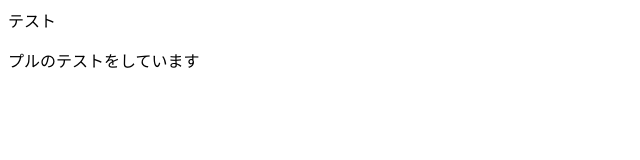
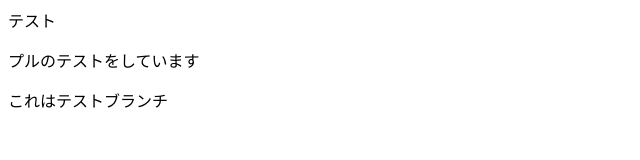
Before and after one commit to mijinko0/git-test, a plain HTML site: page index.html in a window 1280 px wide. Shown: the whole page, without its empty margins (0-640 px from the left). Drawn offline with Linux system fonts and the light colour scheme.

Commit message:
ブランチの編集をしてみました

```diff
--- a/index.html
+++ b/index.html
@@ -1,2 +1,3 @@
 <p>テスト</p>
 <p>プルのテストをしています</p>
+<p>これはテストブランチ</p>
```
